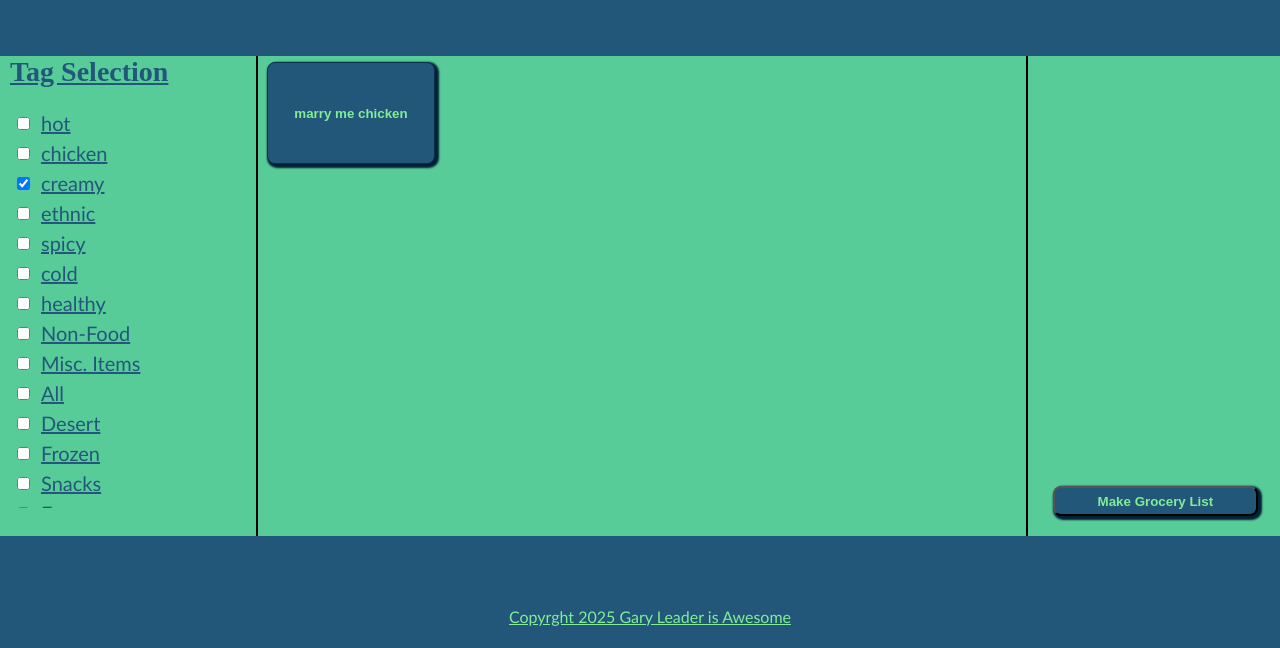
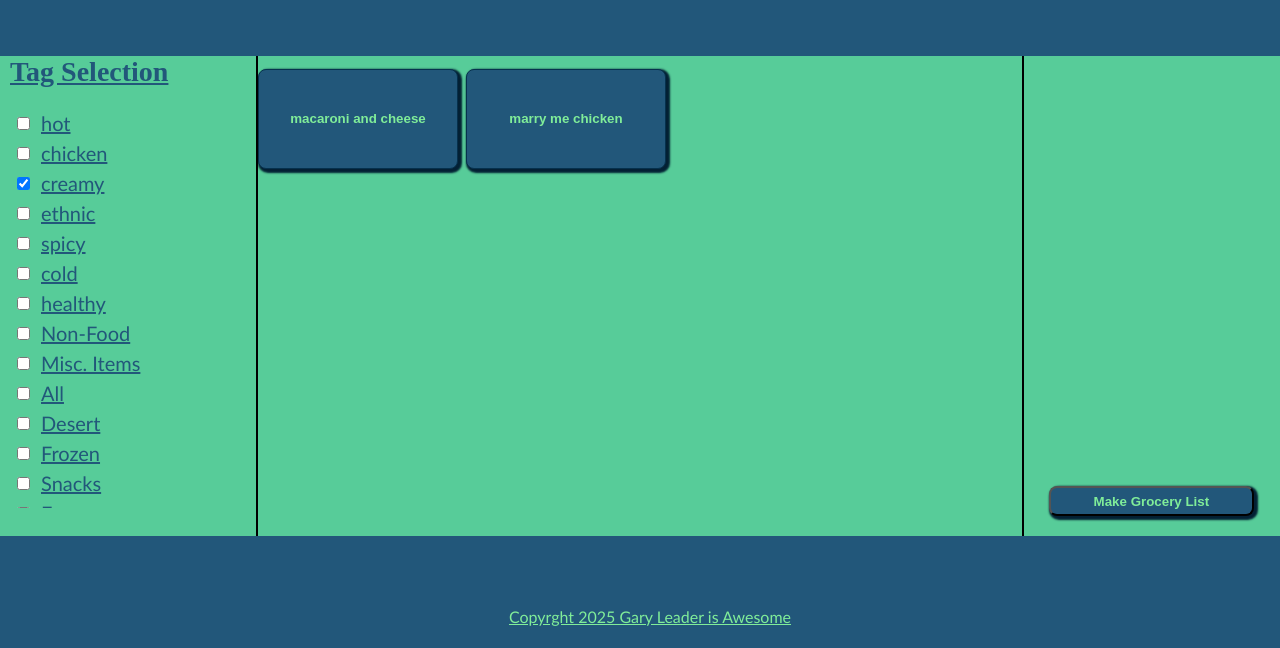
Before and after one commit to leadgfl13/grocerylist, a website built with webpack: page src/index.html in a window 1280 px wide. Both pictures are taken after a click on the checkbox 23 px from the left and 287 px from the top of the page. Shown: the part 104-752 px from the top of the page. Built offline with nearby package versions, Linux system fonts and the light colour scheme.

Commit message:
Add overflow to middle.  Change styling of possiblemeals to let autoflow work

```diff
--- a/src/meals.js
+++ b/src/meals.js
@@ -38,8 +38,15 @@ const dishsoap = new Ingredients("dishsoap", "nonfood");
 const laundrydetergent = new Ingredients("laundry detergent", "nonfood");
 const dishwasher_pods = new Ingredients("dishwasher pods", "nonfood");
 const chips = new Ingredients("chips", "other");
+const advil = new Ingredients("advil", "nonfood");
 
-let Chips = new Meal("Chips", ["nonfood", "all", "snacks"], chips);
+let macaroniandcheese = new Meal(
+	"macaroni and cheese",
+	["all", "hot", "creamy"],
+	napkins
+);
+let Advil = new Meal("advil", ["nonfood", "all"]);
+let Chips = new Meal("chips", ["nonfood", "all", "snacks"], chips);
 let Napkins = new Meal("napkins", ["nonfood", "all"], napkins);
 let Handsoap = new Meal("handsoap", ["nonfood", "all"], handsoap);
 let Dishsoap = new Meal("dishsoap", ["nonfood", "all"], dishsoap);
@@ -107,4 +114,6 @@ const meallist = [
 	Handsoap,
 	Dishsoap,
 	Chips,
+	Advil,
+	macaroniandcheese,
 ];
--- a/src/style.css
+++ b/src/style.css
@@ -46,8 +46,6 @@ button:hover {
 }
 
 #mid {
-	flex-grow: 0;
-	flex-shrink: 0;
 	flex-basis: 60%;
 	background-color: #57cc99;
 	display: flex;
@@ -72,8 +70,10 @@ button:hover {
 }
 
 #middle {
-	flex-shrink: 0;
-	flex-grow: 0;
+	margin-top: 5px;
+
+	overflow-y: auto;
+	height: 475px;
 	flex-basis: 60%;
 	background-color: #57cc99;
 	display: grid;
@@ -81,6 +81,7 @@ button:hover {
 	align-items: center;
 	grid-template-rows: 1fr 1fr 1fr 1fr;
 	grid-template-columns: 1fr 1fr 1fr 1fr;
+	grid-auto-rows: auto;
 	grid-gap: 8px;
 }
 
@@ -96,14 +97,15 @@ button:hover {
 }
 
 .possiblemeal {
-	height: 90%;
-	width: 90%;
+	height: 100px;
+	width: 200px;
 	justify-content: center;
 	align-items: center;
 	margin: auto;
 	background-color: #22577a;
 	box-shadow: 2px 2px 4x 4px;
 	border: 1px solid #06314d;
+	margin-bottom: 5px;
 }
 .possiblemeal:hover {
 	background-color: #032034;
```
Also changed, not shown: dist/bundle.js.
